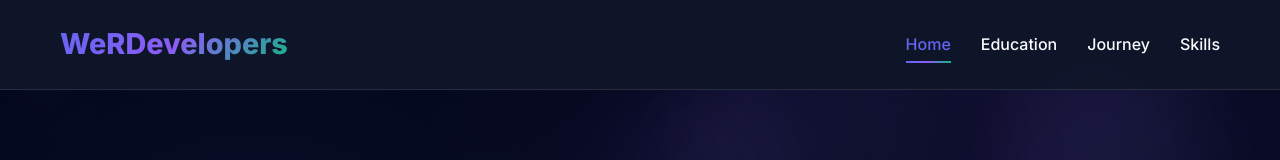
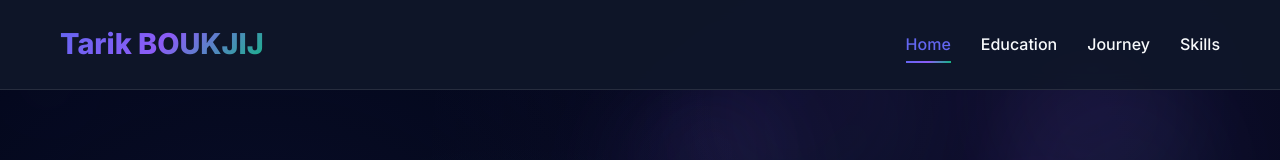
Before and after one commit to djeytkey/portfolio, a plain HTML site: page index.html in a window 1280 px wide. Shown: the top 160 px of the page. Drawn offline with Linux system fonts and the light colour scheme.

Commit message:
change 1

```diff
--- a/index.html
+++ b/index.html
@@ -9,7 +9,7 @@ Thank you for respecting the work and effort that went into creating this code.
 <head>
     <meta charset="UTF-8">
     <meta name="viewport" content="width=device-width, initial-scale=1.0">
-    <title>WeRdevelopers</title>
+    <title>Tarik BOUKJIJ</title>
     <link rel="icon" type="image/png" href="https://i.ibb.co/QvmxvDz3/6e098dd3-a2f7-4d04-9130-b9952be96389.png">
     <link rel="stylesheet" href="https://cdnjs.cloudflare.com/ajax/libs/font-awesome/6.5.1/css/all.min.css">
     <link href="https://fonts.googleapis.com/css2?family=Inter:wght@300;400;500;600;700;800&display=swap"rel="stylesheet">
@@ -21,7 +21,7 @@ Thank you for respecting the work and effort that went into creating this code.
     <div class="floating-elements" id="floatingElements"></div>
     <nav id="mainNav">
         <div class="container nav-container">
-            <a href="#" class="logo">WeRDevelopers</a>
+            <a href="#" class="logo">Tarik BOUKJIJ</a>
             <div class="nav-links">
                 <a href="#home">Home</a>
                 <a href="#education">Education</a>
@@ -257,7 +257,7 @@ Thank you for respecting the work and effort that went into creating this code.
             <div class="footer-content">
                 <div>
                     <h2 style="font-size: 1.8rem; margin-bottom: 10px; background: var(--gradient-1); -webkit-background-clip: text; background-clip: text; color: transparent;">
-                        <a href="https://www.youtube.com/@WeRdevelopers" style="text-decoration: none; color: inherit;">WeRDevelopers</a></h2>
+                        <a href="https://www.youtube.com/@WeRdevelopers" style="text-decoration: none; color: inherit;">Tarik BOUKJIJ</a></h2>
                     <p style="color: var(--gray);">A Full Stack Developer from Tripura</p>
                 </div>
                 <div class="social-links">
@@ -269,7 +269,7 @@ Thank you for respecting the work and effort that went into creating this code.
             </div>
             <div class="copyright">
                 <p>&copy;
-                    <script>document.write(new Date().getFullYear())</script> <b>WeRDevelopers</b>, All rights reserved.
+                    <script>document.write(new Date().getFullYear())</script> <b>Tarik BOUKJIJ</b>, All rights reserved.
                 </p>
             </div>
         </div>
```
